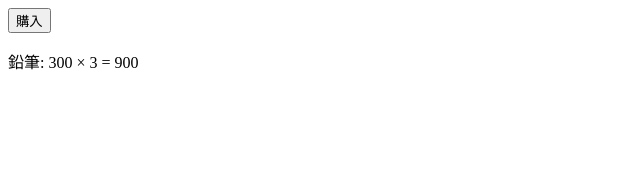
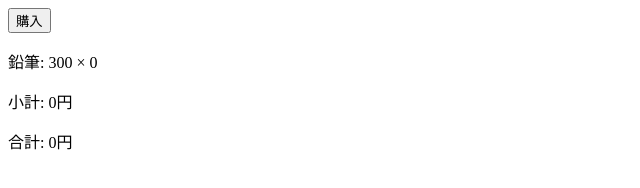
Before and after one commit to ura148/vue-challenge, a plain HTML site: page index.html in a window 1280 px wide. Shown: the whole page, without its empty margins (0-640 px from the left). Drawn offline with nearby package versions, Linux system fonts and the light colour scheme.

Commit message:
簡単な計算の実装

```diff
--- a/app.js
+++ b/app.js
@@ -2,7 +2,7 @@ var items = [
   {
     name: '鉛筆',
     price: 300,
-    quantity: 3
+    quantity: 0
   },
   {
     name: 'ノート',
@@ -16,12 +16,57 @@ var items = [
   }
 ]
 
+// var vm = new Vue({
+//   el: '#app',
+//   data: {
+//     items: items
+//   },
+//   filters: {
+//     numberWithDelimiter: function (value) {
+//       if (!value) {
+//         return '0'
+//       }
+//       return value.toString().replace(/(\d)(?=(\d{3})+$)/g, '$1,')
+//     }
+//   },
+//   computed: { // 算出プロパティ
+//     totalPrice: function () {
+//             return this.items.reduce(function (sum, item){
+//               return sum + (item.price * item.quantity)
+//             }, 0)
+//     },
+//     totalPriceWithTax: function(){
+//             return Math.floor(this.totalPrice * 1.08)
+//     }
+//   }
+// })
+
+
 var vm = new Vue({
   el: '#app',
   data: { // dataプロパティ
     items: items
-  }
+  },
+  filters: {
+    numberWithDelimiter: function (value) {
+      if (!value) {
+        return '0'
+      }
+      return value.toString().replace(/(\d)(?=(\d{3})+$)/g, '$1,')
+      }
+    },
+    computed: {
+      totalPrice: function () {
+        return this.items.reduce(function (sum, item){
+          return sum + (item.price * item.quantity)
+        }, 0)
+      },
+      totalPriceWithTax: function(){
+        return Math.floor(this.totalPrice * 1.08)
+      }
+    }
 })
+
 
 // var vm = new Vue({
 //   el: '#b-button',
--- a/index.html
+++ b/index.html
@@ -11,7 +11,11 @@
 
 <div id="app">
 <p>
-  {{ items[0].name }}: {{ items[0].price }} × {{ items[0].quantity}} = {{ items[0].price * items[0].quantity }}
+  {{ items[0].name }}: {{ items[0].price }} × {{ items[0].quantity}}
 </p>
+
+<p>小計: {{ totalPrice | numberWithDelimiter }}円</p>
+
+<p>合計: {{ totalPriceWithTax | numberWithDelimiter }}円</p>
 </div>
 <script src="app.js"></script>
```
